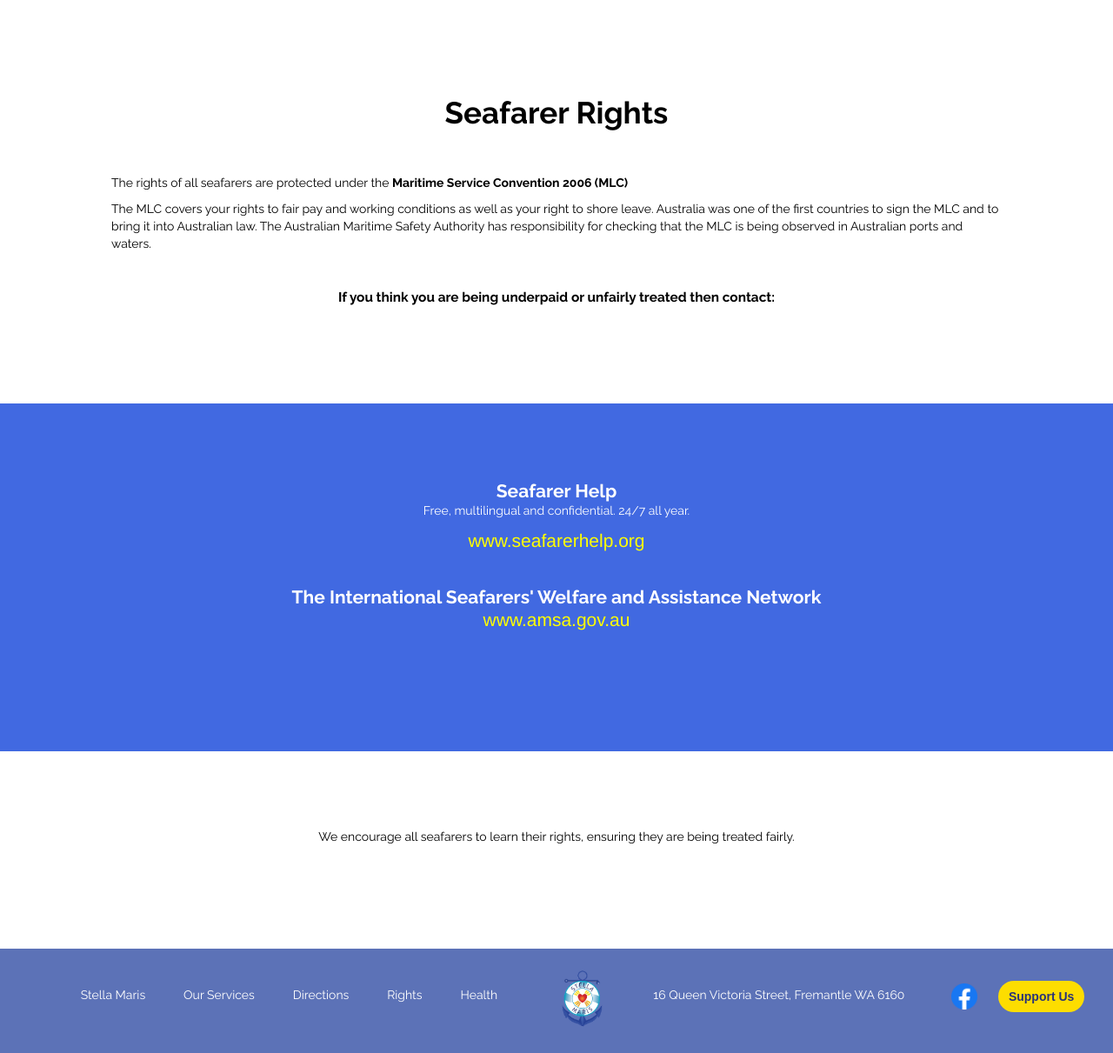
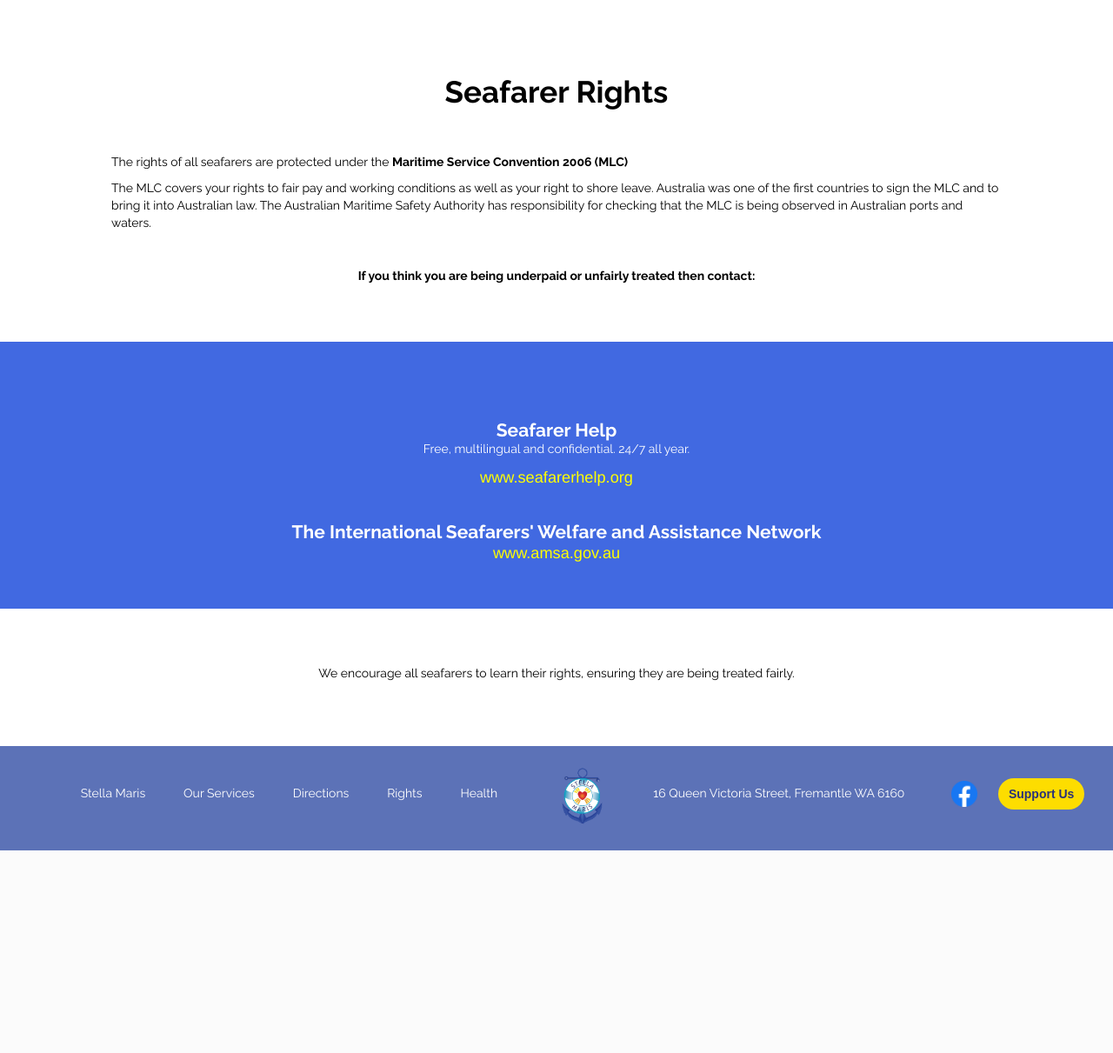
Before and after one commit to nich-stalker/stellamaris, a PHP site: page /rights.html in a window 1280 px wide. Shown: the part 76-1287 px from the top of the page at 87% size. After the commit the page ends 1054 px from the top, so only its background shows below. Run offline with PHP 8.4, Linux system fonts and the light colour scheme.

Commit message:
Update style.css

```diff
--- a/style.css
+++ b/style.css
@@ -436,8 +436,8 @@ ul#horizontal-list li {
     width: 100%;
     background-size: cover;
     color: black;
-    padding-top: 50px;
-    padding-bottom: 70px;
+    padding-top: 2%;
+    padding-bottom: 2%;
 }
 
 .feedback {
@@ -480,23 +480,28 @@ ul#horizontal-list li {
     color: white;
     background-color: royalblue;
     text-align: center;
-    height: 50vh;
     padding-top: 4%;
-
+    padding-bottom: 4%;
 }
 
 .rights-link {
     color: yellow;
-    font-size: 1.5em;
+    font-size: 1.3em;
 }
 
 .rights-title {
     padding-top: 3%;
+    margin-left: 4%;
+    margin-right: 4%;
+}
+
+.rights-free {
+    margin-left: 4%;
+    margin-right: 4%;
 }
 
 .rights-intro {
     text-align: center;
-    font-size: 1.1em;
     padding: 3%;
 }
 
@@ -567,13 +572,31 @@ ul#horizontal-list li {
     padding-left: 150px;
 }
 
+.jesus_seafarer_2 {
+   height: 25em;
+}
+
+.prayer-body {
+    margin-left: 6%;
+    margin-right: 6%;
+}
+
 .religious-top {
-padding-top: 2% ;
 padding-bottom:2%;
 }
 
 .prayer-mary-title {
 padding-bottom: 5%;
+text-align: center;
+}
+
+.prayer-mary-2 {
+text-align: center;
+padding-top: 4%;
+}
+
+.prayer-bottom {
+
 }
 
 .directions-times-left {
@@ -598,7 +621,6 @@ font-size: 1.2em;
 }
 
 .go-to {
-padding-top: 2em;
 padding-bottom: 3em;
 font-size: 0.9em;
 }
```
